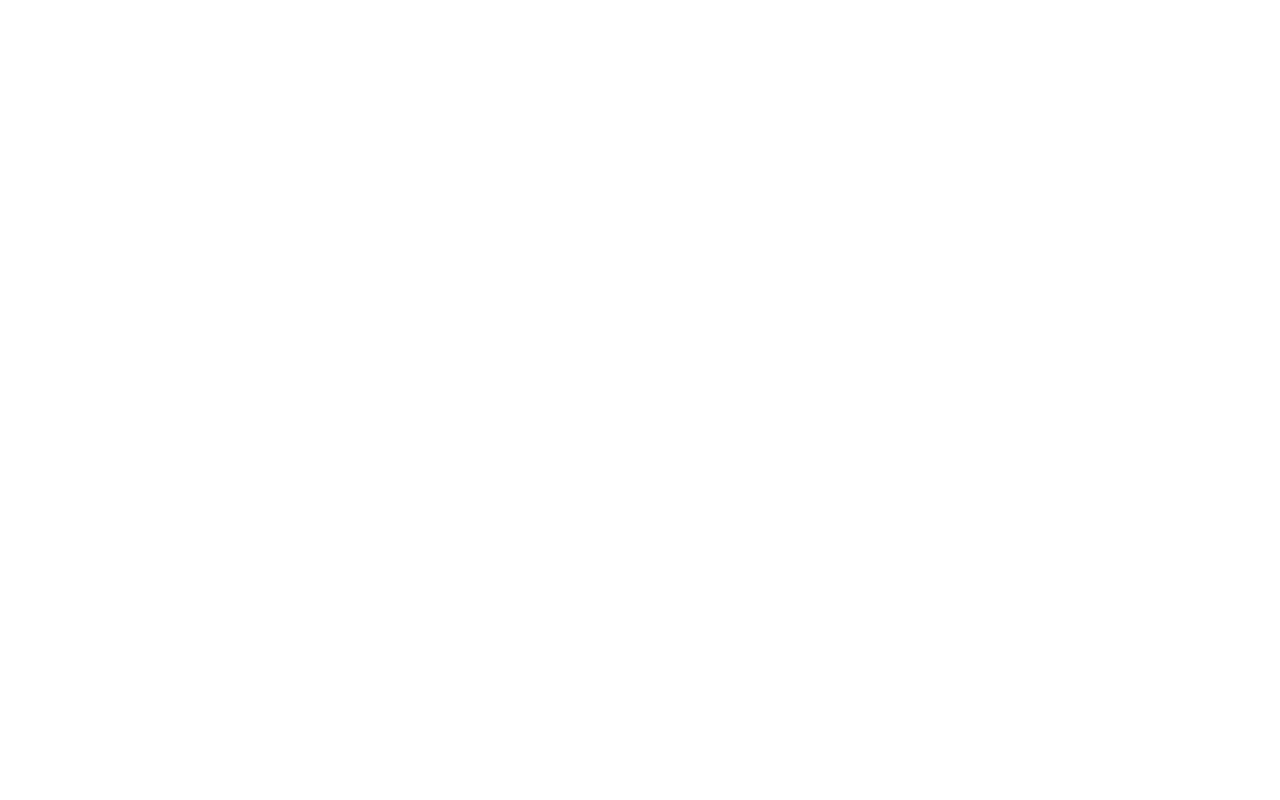
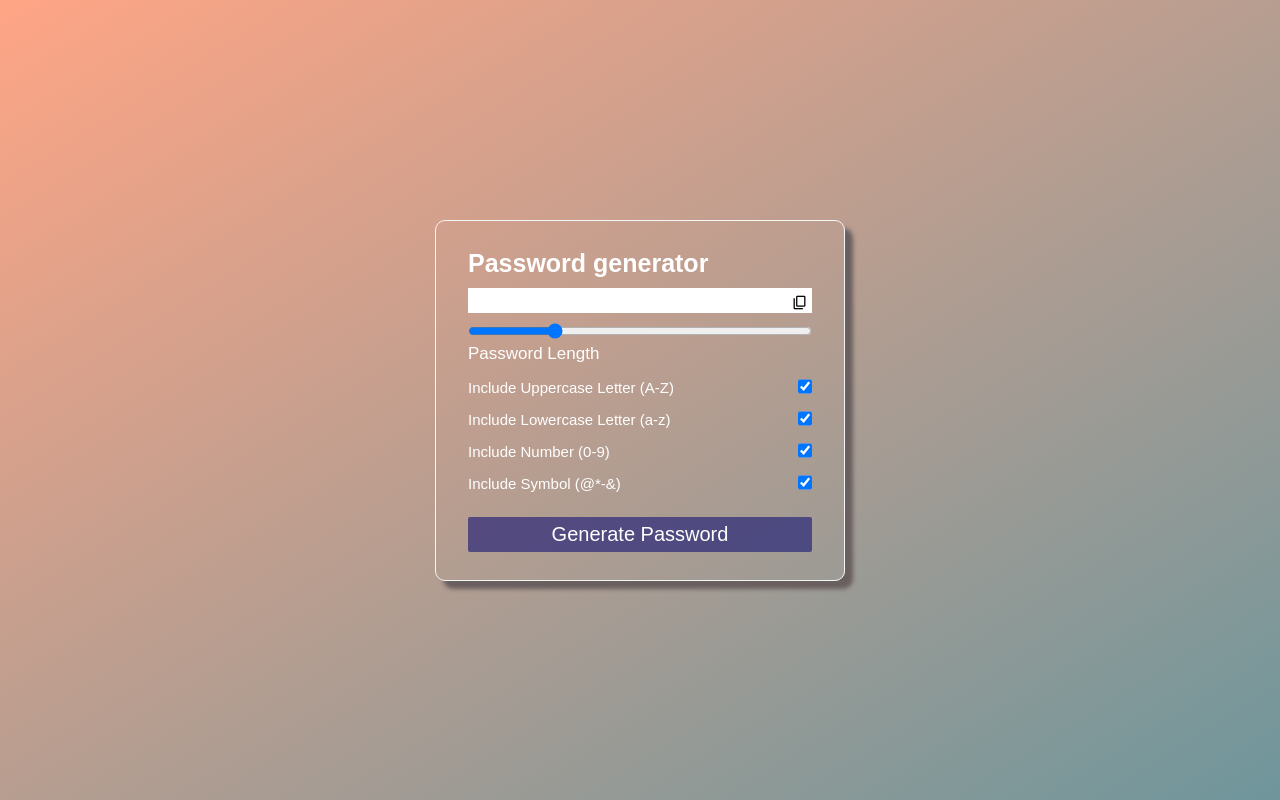
Before and after one commit to saurav909kr/Password-generator, a plain HTML site: page index.html in a window 1280 px wide. Drawn offline with nearby package versions, Linux system fonts and the light colour scheme.

Commit message:
add html css js

```diff
--- a/index.html
+++ b/index.html
@@ -4,8 +4,53 @@
     <meta charset="UTF-8">
     <meta name="viewport" content="width=device-width, initial-scale=1.0">
     <title>possword generator</title>
+    <link rel="stylesheet" href="https://fonts.googleapis.com/css2?family=Material+Symbols+Outlined:opsz,wght,FILL,GRAD@24,400,0,0" />
+    <link rel="stylesheet" href="style.css">
 </head>
 <body>
+    <div class="container">
+        <h1>Password generator</h1>
 
+        <div class="inputBox">
+            <input type="text" id="passBox" >
+            <span class="material-symbols-outlined" id="copyIcon">
+                content_copy
+                </span>
+        </div>
+
+        <input type="range" min="1" max="30" value="8" class="range-field" id="inputSlider">
+
+        <div class="row">
+            <p>Password Length</p>
+            <span id="sliderValue"></span>
+        </div>
+
+        <div class="pass-condi">
+            <label for="upperCase"> Include Uppercase Letter (A-Z)</label>
+            <input type="checkbox" name="upperCase" id="upperCase" checked>
+        </div>
+
+        <div class="pass-condi">
+            <label for="lowerCase"> Include Lowercase Letter (a-z)</label>
+            <input type="checkbox" name="lowerCase" id="lowerCase" checked>
+        </div>
+
+        <div class="pass-condi">
+            <label for="number"> Include Number (0-9)</label>
+            <input type="checkbox" name="number" id="number" checked>
+        </div>
+
+        <div class="pass-condi">
+            <label for="sowercase"> Include Symbol (@*-&)</label>
+            <input type="checkbox" name="symbol" id="symbol" checked>
+        </div>
+
+
+        <button id="genBtn"> Generate Password </button>
+
+
+    </div>
+
+    <script src="possword.js"></script>
 </body>
 </html>
--- a/style.css
+++ b/style.css
@@ -0,0 +1,105 @@
+* {
+    padding: 0;
+    margin: 0;
+    box-sizing: border-box;
+    font-family: Arial, Helvetica, sans-serif;
+}
+
+body{
+    width: 100vw;
+    min-height: 100vh;
+    display: flex;
+    justify-content: center;
+    align-items: center;
+    background: linear-gradient(to right bottom , #ffa585, #6f969c);
+    color: #fff;
+}
+
+.container{
+    border: 0.5px solid whitesmoke;
+    border-radius: 10px;
+    padding: 28px 32px;
+    display: flex;
+    flex-direction: column;
+    background: transparent;
+    box-shadow:8px 8px 4px #6a5f5f ;
+}
+
+h1 {
+    font-size: 25px;
+}
+
+.inputBox{
+    position: relative;
+}
+
+.inputBox input {
+    width: 43vh;
+    border: none;
+    outline: none;
+    margin: 10px 0;
+    padding: 5px;
+}
+
+.inputBox span{
+    position: absolute;
+    color: black;
+    top: 16px;
+    right: 4px;
+    height: 3px;
+    font-size: 17px;
+    cursor: pointer;
+
+}
+
+.range-field {
+    width: 43vh;
+    border: none;
+    outline: none;
+    cursor: pointer;
+}
+
+.row {
+    display: flex;
+    font-size: 17px;
+    margin: 5px  0 5px;
+}
+
+.row p {
+    flex-basis: 100%;
+    font-size: 17px;
+}
+
+.pass-condi {
+    display: flex;
+    margin:10px 0px 5px 0px;
+}
+
+.pass-condi label {
+    font-size: 15px;
+    font-weight: 200;
+    flex-basis: 100%;
+}
+
+.pass-condi input[type="checkbox"]{
+    width: 15px;
+    height: 15px;
+    border: 0;
+}
+#genBtn {
+    width: 43vh;
+    border: 0;
+    outline: none;
+    padding: 6px;
+    margin-top: 20px;
+    font-size: 20px;
+    font-weight: 400;
+    background-color: rgba(18, 18, 116, 0.589);
+    color:white;
+    border-radius: 2px;
+    cursor: pointer;
+}
+
+.btn:hover {
+    background-color: rgba(18, 18, 116, 0.7);
+}
```
Also changed, not shown: password.js (added, +62 -0 lines).
